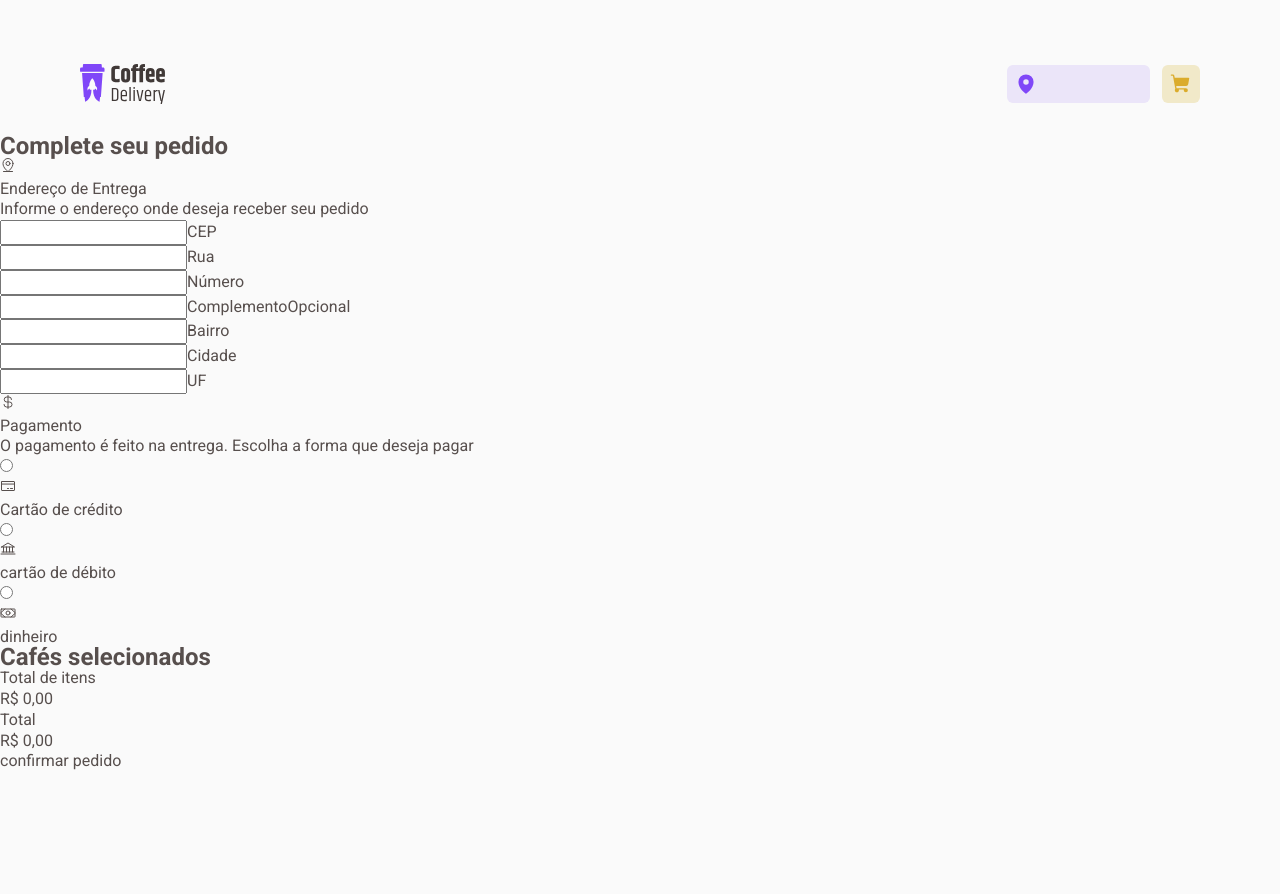
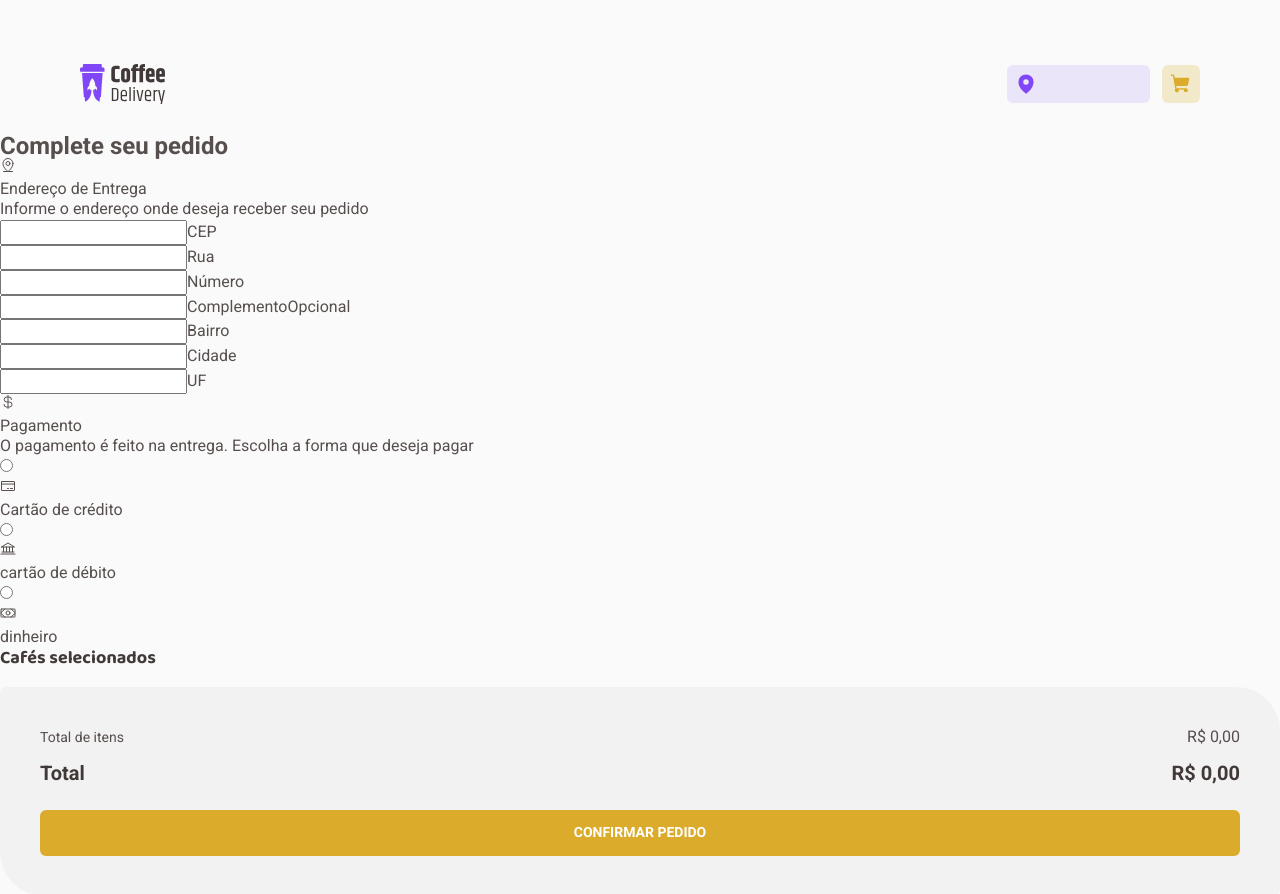
Before and after one commit to jr-/coffee-delivery, a React (Vite) app: page /checkout in a window 1280 px wide. Before the commit the page ends 800 px from the top, so only its background shows below. Built offline with nearby package versions, Linux system fonts and the light colour scheme.

Commit message:
feat: style order summary on checkout page

```diff
--- a/src/pages/Checkout/styles.ts
+++ b/src/pages/Checkout/styles.ts
@@ -9,8 +9,102 @@ export const InputsContainer = styled.div``
 export const OrderPaymentContainer = styled.div``
 export const OrderPaymentHeader = styled.div``
 export const PaymentOptions = styled.div``
-export const OrderSummaryContent = styled.div``
-export const OrderSummary = styled.div``
-export const OrderTotalPriceContainer = styled.div``
-export const ConfirmOrderButton = styled.div``
-export const Separator = styled.div``
+export const OrderSummaryContent = styled.div`
+  h2 {
+    margin-bottom: 1rem;
+    font-family: 'Baloo 2';
+    font-style: normal;
+    font-weight: 700;
+    font-size: 18px;
+    line-height: 130%;
+
+    display: flex;
+    align-items: center;
+
+    color: ${props => props.theme.baseSubtitle};
+  }
+
+`
+export const OrderSummary = styled.div`
+  padding: 2.5rem;
+  background: ${props => props.theme.baseCard};
+  border-radius: 6px 44px;
+  display: grid;
+  gap: 1.5rem;
+`;
+export const OrderTotalPriceContainer = styled.div`
+  display: flex;
+  flex-direction: column;
+  gap: .75rem;
+
+  > div {
+    display: flex;
+    flex-direction: row;
+    align-items: center;
+    justify-content: space-between;
+
+    :not(:last-child) {
+      p:first-child {
+        font-family: 'Roboto';
+        font-style: normal;
+        font-weight: 400;
+        font-size: 14px;
+        line-height: 130%;
+
+        display: flex;
+        align-items: center;
+        text-align: right;
+
+        color: ${props => props.theme.baseText};
+      }
+    }
+
+    :last-child {
+      p {
+        font-family: 'Roboto';
+        font-style: normal;
+        font-weight: 700;
+        font-size: 20px;
+        line-height: 130%;
+
+        display: flex;
+        align-items: center;
+        text-align: right;
+
+        color: ${props => props.theme.baseSubtitle};
+      }
+    }
+  }
+`
+export const ConfirmOrderButton = styled.div`
+  background: ${props => props.theme.yellow};
+  display: grid;
+  place-items: center;
+  padding: 0 .5rem;
+  height: 2.875rem;
+  width: 100%;
+  border-radius: 6px;
+  font-family: 'Roboto';
+  font-style: normal;
+  font-weight: 700;
+  font-size: 14px;
+  line-height: 160%;
+  text-transform: uppercase;
+
+  color:${props => props.theme.white};
+  font-stretch: 100;
+  transition: 0.3s;
+
+  :hover:not(:disabled) {
+    background: ${props => props.theme.yellowDark};
+  }
+
+  :disabled {
+    opacity: .5;
+    cursor: not-allowed;
+  }
+`
+
+export const Separator = styled.hr`
+  border: 1px solid ${props => props.theme.baseButton};
+`;
```
